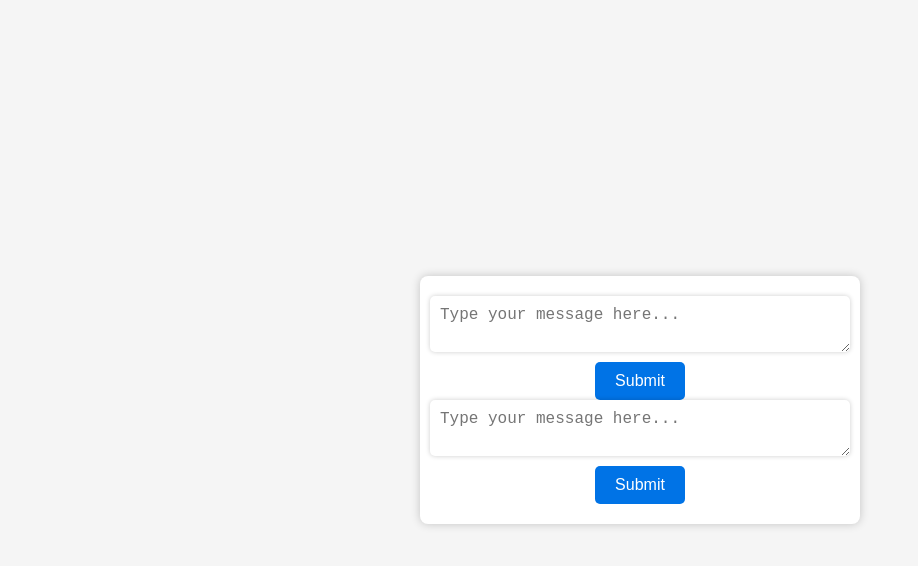
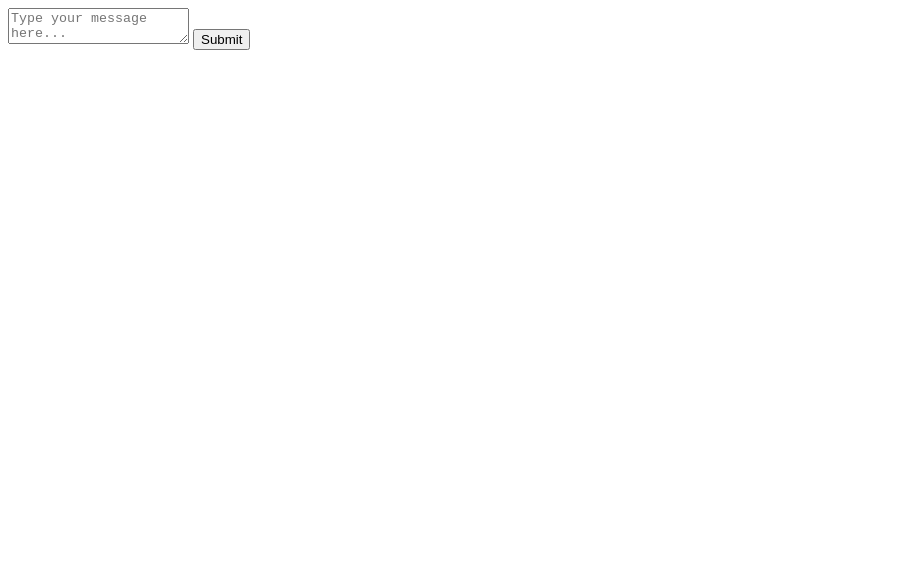
Before and after one commit to lasheralberto/abapgpt, a plain HTML site: page index.html in a window 1280 px wide. Shown: the whole page, without its empty margins (0-918 px from the left). Drawn offline with Linux system fonts and the light colour scheme.

Commit message:
Update index.html

```diff
--- a/index.html
+++ b/index.html
@@ -5,69 +5,36 @@
     <meta name="viewport" content="width=device-width, initial-scale=1.0">
     <title>Chat Interface</title>
     <style>
-        body {
-            font-family: Arial, sans-serif;
-            background-color: #f5f5f5;
-            margin: 0;
-            padding: 0;
-            display: flex;
-            justify-content: center;
-            align-items: center;
-            height: 100vh;
-        }
-
-        .chat-box {
-            background-color: white;
-            box-shadow: 0px 0px 10px rgba(0, 0, 0, 0.2);
-            border-radius: 8px;
-            padding: 20px;
-            width: 400px;
-            display: flex;
-            flex-direction: column;
-            align-items: center;
-        }
-
-        .input-box {
-            width: 100%;
-            border: none;
-            padding: 10px;
-            border-radius: 5px;
-            margin-bottom: 10px;
-            font-size: 16px;
-            box-shadow: 0px 0px 5px rgba(0, 0, 0, 0.2);
-        }
-
-        .submit-button {
-            background-color: #0073e6;
-            color: white;
-            border: none;
-            padding: 10px 20px;
-            border-radius: 5px;
-            cursor: pointer;
-            font-size: 16px;
-            transition: background-color 0.3s ease;
-        }
-
-        .submit-button:hover {
-            background-color: #005bbf;
-        }
+        <!-- Your CSS styles here -->
     </style>
 </head>
 <body>
     <div class="chat-box">
-        <textarea class="input-box" id="textbox1" placeholder="Type your message here..."></textarea>
-        <button class="submit-button" onclick="submitMessage(document.getElementById('textbox1'))">Submit</button>
-        <textarea class="input-box" id="textbox2" placeholder="Type your message here..."></textarea>
-        <button class="submit-button" onclick="submitMessage(document.getElementById('textbox2'))">Submit</button>
+        <textarea class="input-box" id="textbox" placeholder="Type your message here..."></textarea>
+        <button class="submit-button" onclick="submitMessage()">Submit</button>
     </div>
 
     <script>
-        function submitMessage(textbox) {
-            const message = textbox.value;
-            // Do something with the submitted message, e.g., send it to a server or process it.
-            console.log(`Message: ${message}`);
-            // Clear the textbox after submission
-            textbox.value = "";
+        function submitMessage() {
+            const message = document.getElementById('textbox').value;
+
+            // Make a POST request to your Flask app's /submit URL
+            fetch('/submit', {
+                method: 'POST',
+                headers: {
+                    'Content-Type': 'application/json',
+                },
+                body: JSON.stringify({ message }),
+            })
+            .then(response => response.json())
+            .then(data => {
+                console.log(data);
+                // Handle the response as needed
+            })
+            .catch(error => {
+                console.error(error);
+                // Handle errors
+            });
         }
     </script>
 </body>
```
